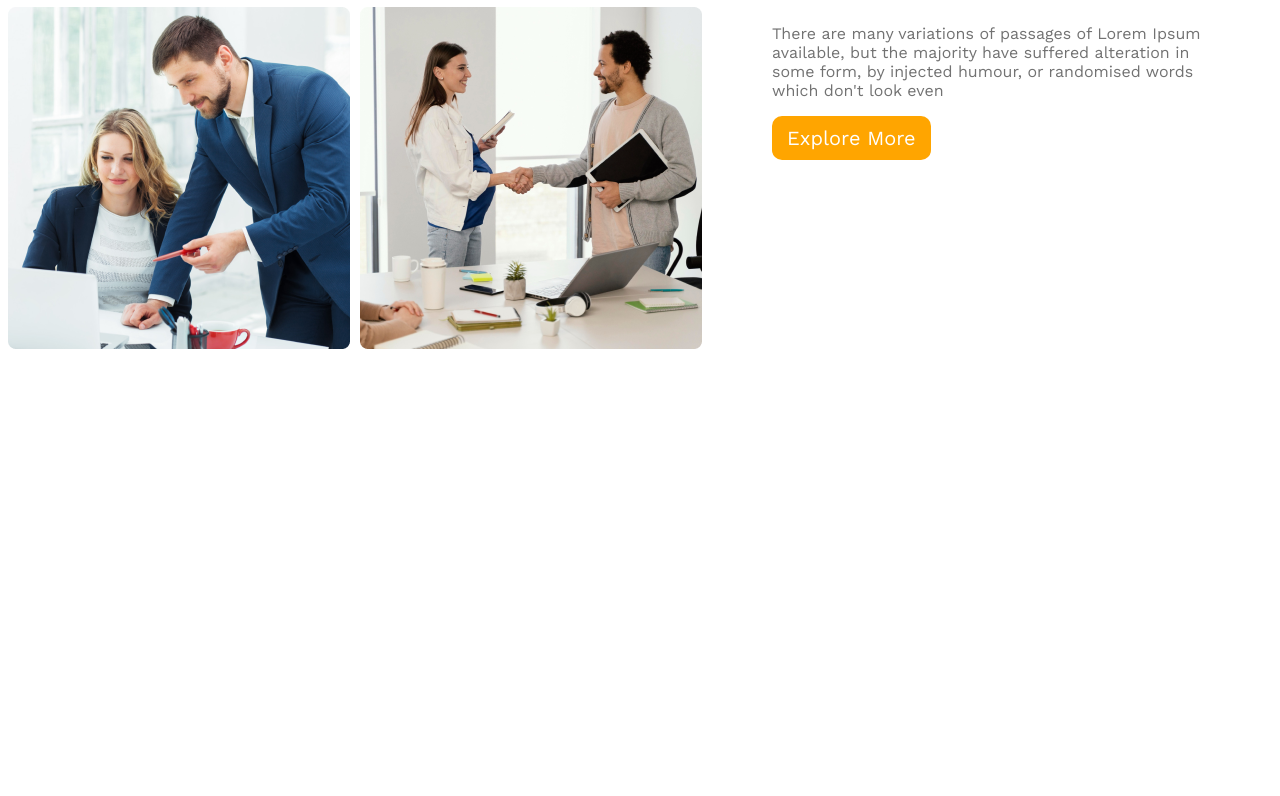
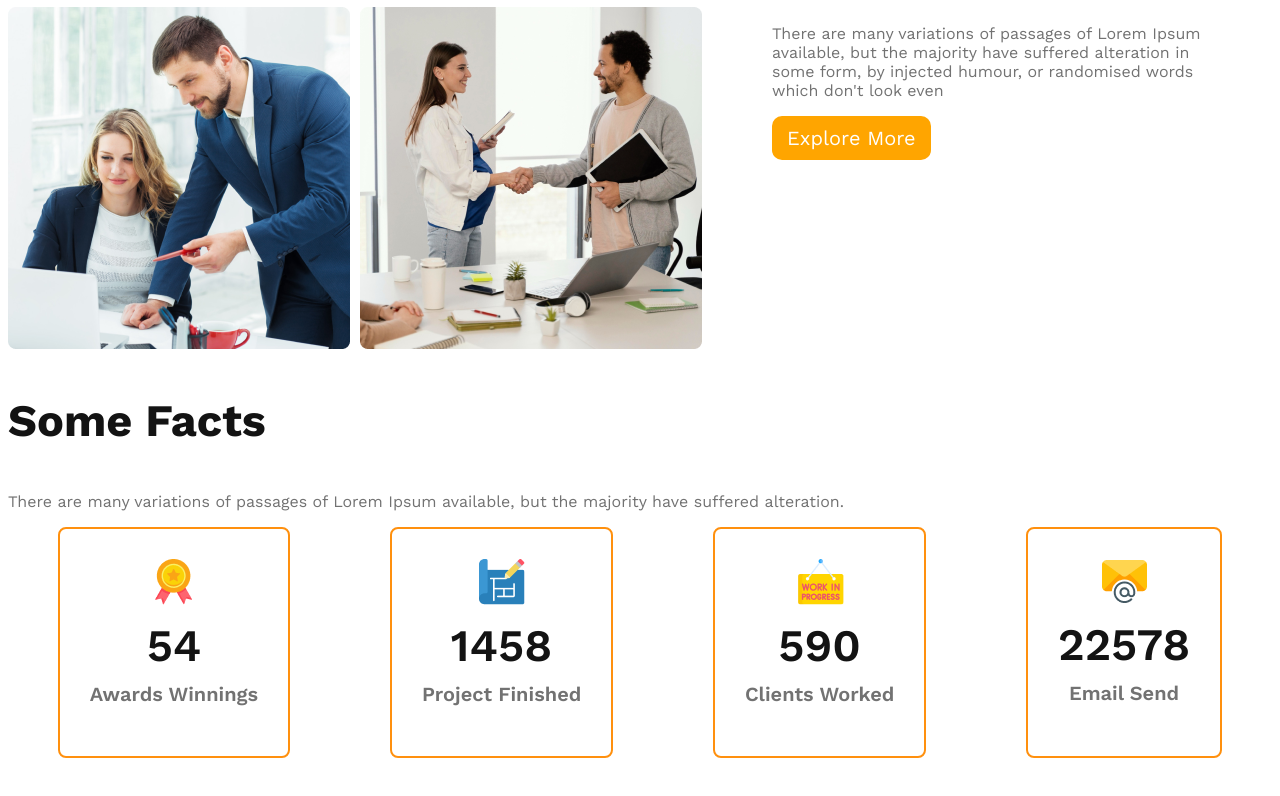
Before and after one commit to tareqhassan2014/g3-architect-webside, a plain HTML site: page module-9/architect.html in a window 1280 px wide. Shown: the part 1372-2168 px from the top of the page. Before the commit the page ends 1791 px from the top, so only its background shows below. Drawn offline with nearby package versions, Linux system fonts and the light colour scheme.

Commit message:
finished facts section respensive added

```diff
--- a/module-9/architect.html
+++ b/module-9/architect.html
@@ -10,7 +10,7 @@
         <header>
             <!-- header section start -->
             <nav>
-                <h2 class="nav-title">G3 Architects</h2>
+                <h2 class="section-title">G3 Architects</h2>
                 <ul>
                     <li><a href="">Home</a></li>
                     <li><a href=""> About</a></li>
@@ -33,7 +33,7 @@
             </div>
         </header>
         <main>
-            <!-- feature section start -->
+            <!-- teams section start -->
             <section class="section-container">
                 <div class="image-contant">
                     <img src="images/team1.png" alt="" />
@@ -58,6 +58,48 @@
                     <button class="btn-primary">Explore More</button>
                 </div>
             </section>
+
+            <!-- features section -->
+            <section class="features"></section>
+
+            <!-- facts section -->
+            <section class="facts">
+                <h3 class="section-title">Some Facts</h3>
+                <p class="text-light-gray">
+                    There are many variations of passages of Lorem Ipsum
+                    available, but the majority have suffered alteration.
+                </p>
+
+                <div class="facts-card-container">
+                    <div class="card">
+                        <img src="images/icons/ribon.png" alt="" />
+                        <h2 class="card-start">54</h2>
+                        <p class="card-title text-light-gray">
+                            Awards Winnings
+                        </p>
+                    </div>
+
+                    <div class="card">
+                        <img src="images/icons/projects.png" alt="" />
+                        <h2 class="card-start">1458</h2>
+                        <p class="card-title text-light-gray">
+                            Project Finished
+                        </p>
+                    </div>
+
+                    <div class="card">
+                        <img src="images/icons/customers.png" alt="" />
+                        <h2 class="card-start">590</h2>
+                        <p class="card-title text-light-gray">Clients Worked</p>
+                    </div>
+
+                    <div class="card">
+                        <img src="images/icons/email.png" alt="" />
+                        <h2 class="card-start">22578</h2>
+                        <p class="card-title text-light-gray">Email Send</p>
+                    </div>
+                </div>
+            </section>
         </main>
         <footer></footer>
     </body>
--- a/module-9/styles/archit.css
+++ b/module-9/styles/archit.css
@@ -18,6 +18,12 @@
 
 .text-light-gray {
     color: #727272;
+}
+
+.section-title {
+    font-size: 45px;
+    font-weight: 700;
+    color: #131313;
 }
 
 /* header style */
@@ -45,11 +51,7 @@ nav li a {
     text-decoration: none;
     color: #424242;
 }
-.nav-title {
-    font-size: 45px;
-    font-weight: 700;
-    color: #131313;
-}
+
 .banner-contant {
     max-width: 800px;
     text-align: center;
@@ -99,18 +101,48 @@ main {
     font-weight: 700;
 }
 
+/* facts style */
+.facts-card-container {
+    display: flex;
+    justify-content: space-around;
+}
+
+.facts-card-container .card {
+    border: 2px solid #ff900e;
+    border-radius: 8px;
+    text-align: center;
+    padding: 30px;
+}
+.facts-card-container .card-start {
+    font-size: 45px;
+    font-weight: 600;
+    color: #131313;
+    margin-top: 10px;
+    margin-bottom: 10px;
+}
+
+.facts-card-container .card-title {
+    font-weight: 600;
+    font-size: 20px;
+    margin-top: 5px;
+}
+
 /* responsive media queries for small device*/
 @media screen and (max-width: 576px) {
     header {
         padding: 10px;
     }
     nav,
-    .section-container {
+    .section-container,
+    .facts-card-container {
         flex-direction: column;
     }
 
     .image-contant {
         grid-template-columns: 1fr;
+    }
+    .facts-card-container {
+        gap: 10px;
     }
 }
 
```
